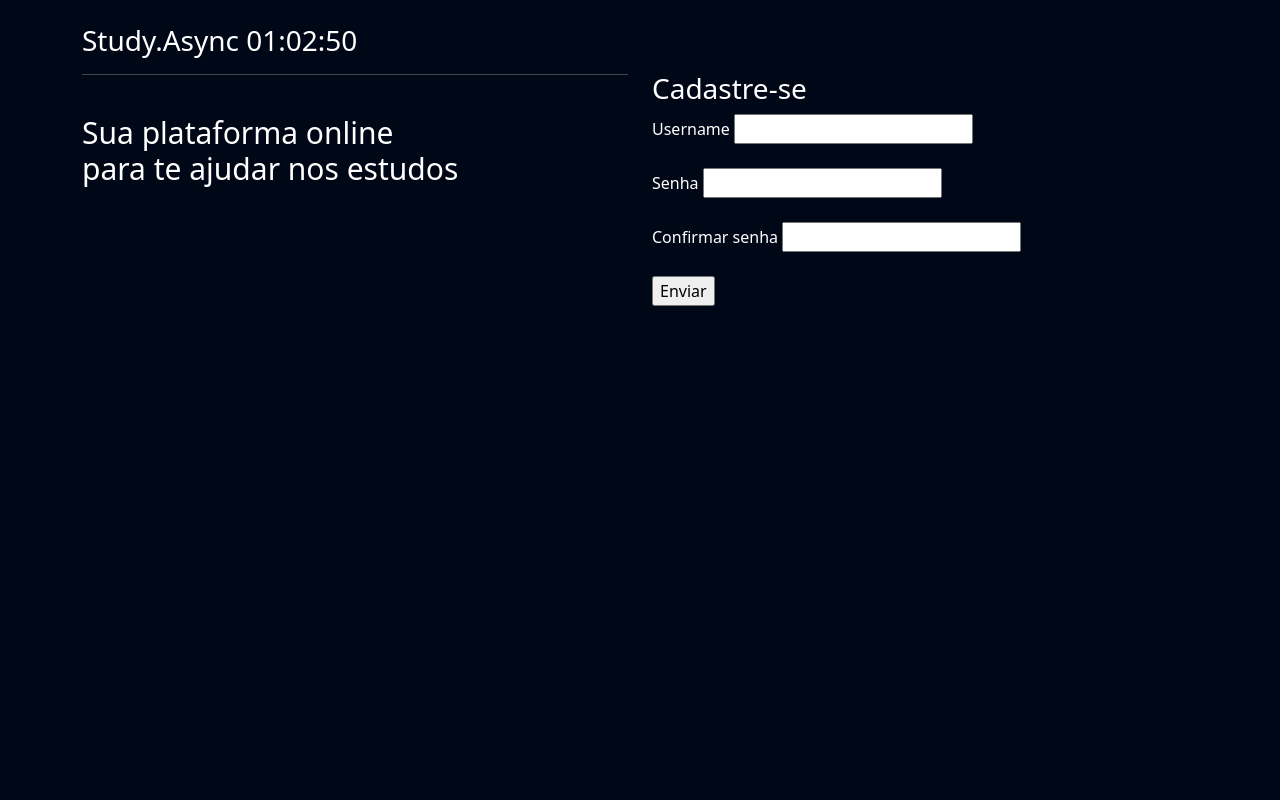
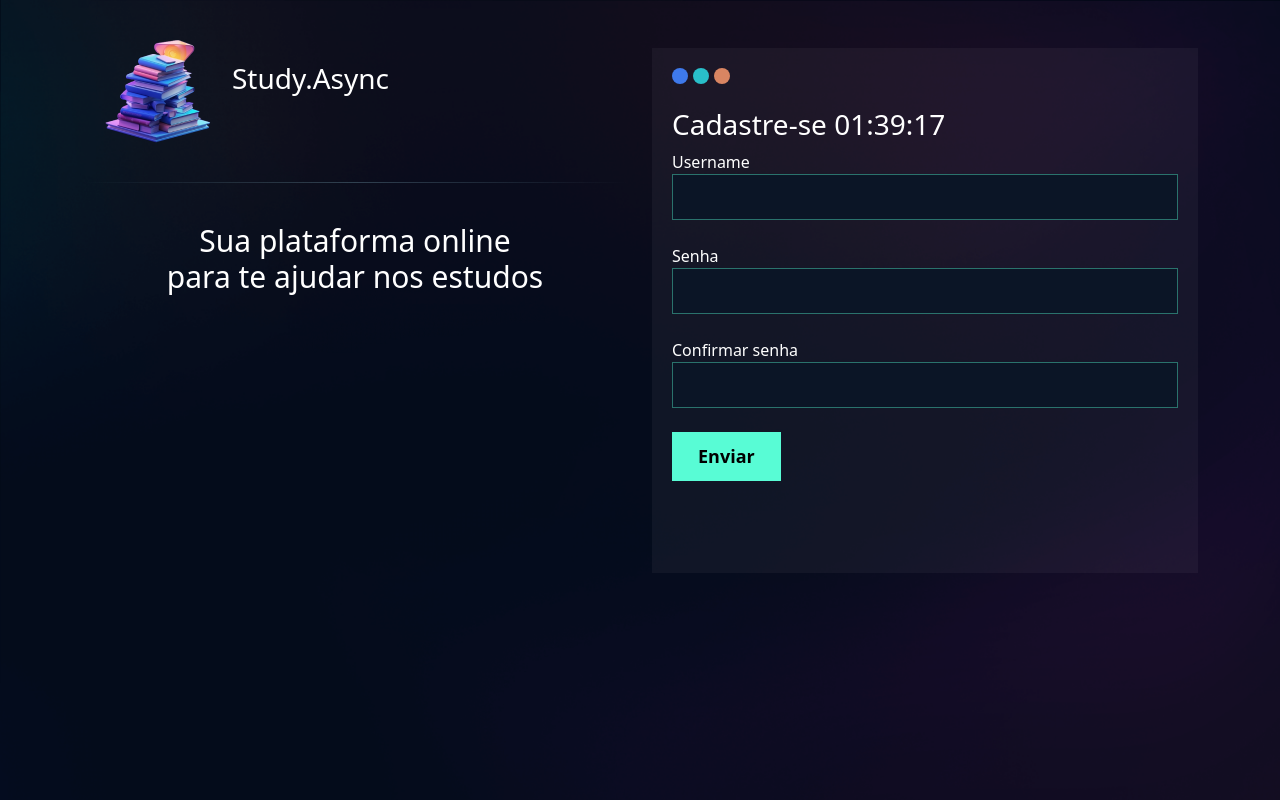
Before and after one commit to marcelocbasilio/study_async, a Django app: page /usuarios/cadastro/ in a window 1280 px wide. Run offline with Django 5.2, Linux system fonts and the light colour scheme.

Commit message:
Salvando na base de dados.

```diff
--- /dev/null
+++ b/templates/static/usuarios/css/cadastro.css
@@ -0,0 +1,79 @@
+* {
+  margin: 0;
+  padding: 0;
+}
+
+.bg1 {
+  background-image: url('/static/usuarios/img/bg1.png') !important;
+  height: 100vh;
+  background-size: cover;
+}
+
+.titulo-fonte {
+  margin-top: 20px;
+}
+
+.box-titulo {
+  display: flex;
+}
+
+.divisor {
+  border: 0;
+  height: 1px;
+  background-image: linear-gradient(to right, transparent, rgb(162, 219, 236), transparent);
+  display: block;
+}
+
+.tac {
+  text-align: center;
+}
+
+.box-form {
+  padding: 20px;
+  background-color: rgba(217,217,217, .05);
+  color: white !important;
+}
+
+.box-circle {
+  display: flex;
+  gap: 5px;
+}
+
+.circle {
+  width: 16px;
+  height: 16px;
+  border-radius: 8px;
+}
+
+.c1 {
+  background-color: #3E79EB;
+}
+
+.c2 {
+  background-color: #29BFC9;
+}
+
+.c3 {
+  background-color: #D98562
+}
+
+.input-form {
+  background-color: #0b1526;
+  padding: 10px;
+  border: none;
+  border: 1px solid rgba(88, 252, 213, .4);
+  color: white;
+  outline: 0;
+  width: 100%;
+}
+
+.btn-cadastro {
+  padding: 10px;
+  background-color: #58fcd5;
+  border: none;
+  border: 1px solid #58fcd5;
+  font-size: 18px;
+  font-weight: bold;
+  padding-left: 25px;
+  padding-right: 25px;
+}
--- a/usuarios/templates/cadastro.html
+++ b/usuarios/templates/cadastro.html
@@ -1,4 +1,8 @@
 {% extends 'base.html' %}
+{% load static %}
+{% block 'cabecalho' %}
+<link href="{% static 'usuarios/css/cadastro.css' %}" rel="stylesheet">
+{% endblock %}
 
 {% block 'conteudo' %}
 <div class="bg1">
@@ -7,10 +11,10 @@
             <div class="col-md">
                 <div class="box-titulo">
                     <div class="box-titulo-item">
-                        <img src="">
+                        <img src="{% static 'usuarios/img/logo.png' %}">
                     </div>
                     <div style="margin-top: auto; margin-bottom: auto;" class="box-titulo-item">
-                        <h3 >Study.Async 01:02:50</h3>
+                        <h3 >Study.Async</h3>
                     </div>
                 </div>
                 <hr class="divisor">
@@ -29,8 +33,8 @@
                         <div class="circle c3"></div>
                     </div>
                     <br>
-                    <h3>Cadastre-se</h3>
-                    <form action="" method="POST">
+                    <h3>Cadastre-se 01:39:17</h3>
+                    <form action="{% url 'cadastro' %}" method="POST"> {% csrf_token %}
                         <label>Username</label>
                         <input type="text" class="input-form" name="username" id="">
                         <br>
--- a/usuarios/views.py
+++ b/usuarios/views.py
@@ -1,5 +1,33 @@
-from django.shortcuts import render
-
+from django.http import HttpResponse
+from django.shortcuts import render, redirect
+from django.contrib.auth.models import User
+from django.contrib.messages import constants
+from django.contrib import messages
 
 def cadastro(request):
-    return render(request, 'cadastro.html')
+    if request.method == "GET":
+        return render(request, 'cadastro.html')
+    elif request.method == "POST":
+        username = request.POST.get('username')
+        senha = request.POST.get('senha')
+        confirmar_senha = request.POST.get('confirmar_senha')
+
+        if not senha == confirmar_senha:
+            messages.add_message(request, constants.ERROR, 'Senha e confirmar senha não coíncidem')
+            return redirect('/usuarios/cadastro')
+
+        user = User.objects.filter(username=username)
+
+        if user.exists():
+            messages.add_message(request, constants.ERROR, 'Usuário já existe')
+            return redirect('/usuarios/cadastro')
+
+        try:
+            User.objects.create_user(
+                username=username,
+                password=senha
+            )
+            return redirect('/usuarios/login')
+        except:
+            messages.add_message(request, constants.ERROR, 'Erro interno do servidor')
+            return redirect('/usuarios/cadastro')
```
Also changed, not shown: study_async/settings.py (+12 -0 lines), db.sqlite3, favicon.ico (added), templates/static/usuarios/img/bg1.png (added), templates/static/usuarios/img/logo.png (added).
